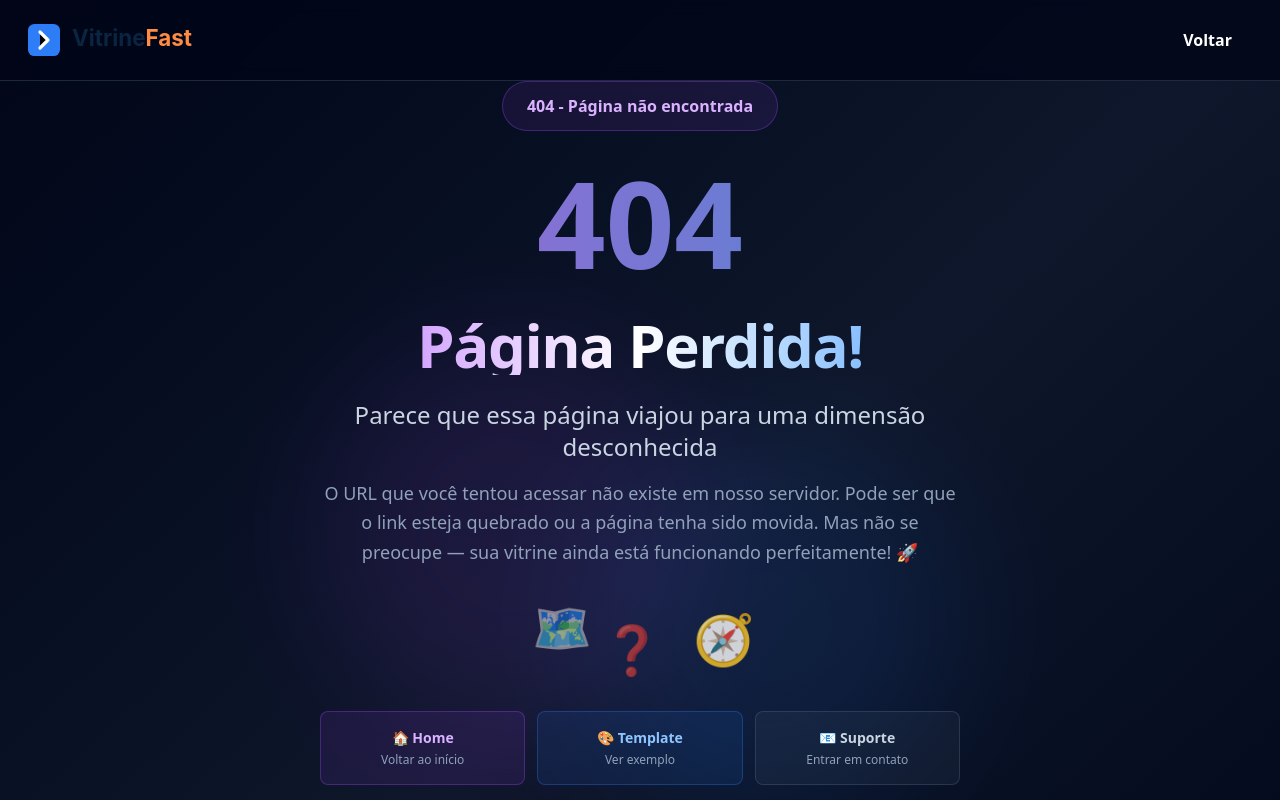
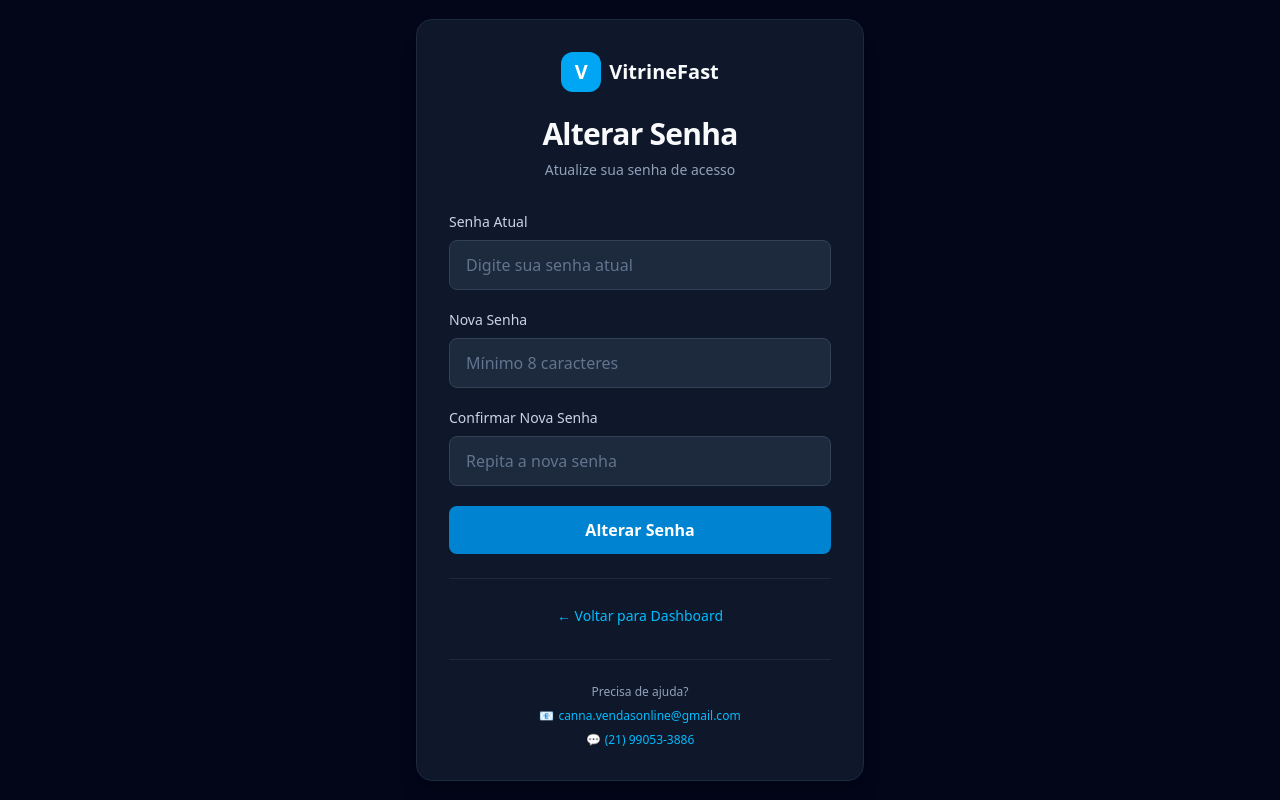
Before and after one commit to Cannalonga/PROJETO-PAGINAS-PARA-COMERCIO, a Next.js app: page /auth/change-password in a window 1280 px wide. Before the commit this address had no page. Shown: the top 800 px of the page. Built offline with nearby package versions, Linux system fonts and the light colour scheme; no server answers; sample sign-in values are in the browser's storage.

Commit message:
feat: Add change password page and contact info to admin/dashboard panels

```diff
--- a/app/admin/page.tsx
+++ b/app/admin/page.tsx
@@ -95,6 +95,12 @@ export default function AdminDashboard() {
             </div>
           </div>
           <div className="flex items-center gap-4">
+            <Link
+              href="/auth/change-password"
+              className="px-4 py-2 bg-slate-800 text-slate-300 rounded-lg hover:bg-slate-700 transition text-sm"
+            >
+              🔑 Alterar Senha
+            </Link>
             <button
               onClick={loadStores}
               className="px-4 py-2 bg-slate-800 text-slate-300 rounded-lg hover:bg-slate-700 transition text-sm"
@@ -231,8 +237,32 @@ export default function AdminDashboard() {
         </div>
 
         {/* Footer Info */}
-        <div className="mt-8 text-center text-sm text-slate-500">
+        <div className="mt-8 text-center text-sm text-slate-500 space-y-3">
           <p>🔒 Dashboard seguro - Acesso restrito a administradores SUPERADMIN</p>
+
+          <div className="pt-4 border-t border-slate-800 space-y-2">
+            <p className="font-medium text-slate-400">📞 Contato</p>
+            <div className="flex items-center justify-center gap-2">
+              <span>📧</span>
+              <a
+                href="mailto:canna.vendasonline@gmail.com"
+                className="text-sky-400 hover:text-sky-300"
+              >
+                canna.vendasonline@gmail.com
+              </a>
+            </div>
+            <div className="flex items-center justify-center gap-2">
+              <span>💬</span>
+              <a
+                href="https://wa.me/5521990533886"
+                target="_blank"
+                rel="noopener noreferrer"
+                className="text-sky-400 hover:text-sky-300"
+              >
+                (21) 99053-3886
+              </a>
+            </div>
+          </div>
         </div>
       </div>
     </main>
--- /dev/null
+++ b/app/auth/change-password/page.tsx
@@ -0,0 +1,204 @@
+'use client';
+
+import { useState } from 'react';
+import { useSession } from 'next-auth/react';
+import { useRouter } from 'next/navigation';
+import Link from 'next/link';
+
+export default function ChangePasswordPage() {
+  const { data: session, status } = useSession();
+  const router = useRouter();
+
+  const [currentPassword, setCurrentPassword] = useState('');
+  const [newPassword, setNewPassword] = useState('');
+  const [confirmPassword, setConfirmPassword] = useState('');
+  const [loading, setLoading] = useState(false);
+  const [error, setError] = useState('');
+  const [success, setSuccess] = useState('');
+
+  // Redirecionar se não autenticado
+  if (status === 'loading') {
+    return (
+      <main className="min-h-screen bg-slate-950 flex items-center justify-center">
+        <div className="text-slate-400">Carregando...</div>
+      </main>
+    );
+  }
+
+  if (!session) {
+    return null;
+  }
+
+  const handleSubmit = async (e: React.FormEvent) => {
+    e.preventDefault();
+    setError('');
+    setSuccess('');
+    setLoading(true);
+
+    // Validações
+    if (!currentPassword || !newPassword || !confirmPassword) {
+      setError('Todos os campos são obrigatórios');
+      setLoading(false);
+      return;
+    }
+
+    if (newPassword.length < 8) {
+      setError('Nova senha deve ter no mínimo 8 caracteres');
+      setLoading(false);
+      return;
+    }
+
+    if (newPassword !== confirmPassword) {
+      setError('As senhas não coincidem');
+      setLoading(false);
+      return;
+    }
+
+    if (currentPassword === newPassword) {
+      setError('Nova senha deve ser diferente da atual');
+      setLoading(false);
+      return;
+    }
+
+    try {
+      const response = await fetch('/api/auth/change-password', {
+        method: 'POST',
+        headers: {
+          'Content-Type': 'application/json',
+        },
+        body: JSON.stringify({
+          currentPassword,
+          newPassword,
+        }),
+      });
+
+      const data = await response.json();
+
+      if (!response.ok) {
+        setError(data.error || 'Erro ao alterar senha');
+        return;
+      }
+
+      setSuccess('✅ Senha alterada com sucesso! Verifique seu email para confirmar.');
+      setCurrentPassword('');
+      setNewPassword('');
+      setConfirmPassword('');
+
+      // Redirecionar após 2 segundos
+      setTimeout(() => {
+        router.push('/dashboard');
+      }, 2000);
+    } catch (err) {
+      setError('Erro ao conectar com o servidor');
+    } finally {
+      setLoading(false);
+    }
+  };
+
+  return (
+    <main className="min-h-screen bg-slate-950 flex items-center justify-center p-4">
+      <div className="bg-slate-900 border border-slate-800 rounded-2xl p-8 w-full max-w-md shadow-xl">
+        <div className="text-center mb-8">
+          <Link href="/dashboard" className="inline-flex items-center gap-2 mb-6 group">
+            <div className="h-10 w-10 bg-sky-500 rounded-xl flex items-center justify-center text-white font-bold text-xl group-hover:scale-105 transition">
+              V
+            </div>
+            <span className="font-bold text-xl text-slate-50">VitrineFast</span>
+          </Link>
+          <h1 className="text-3xl font-bold text-slate-50 mb-2">Alterar Senha</h1>
+          <p className="text-slate-400 text-sm">Atualize sua senha de acesso</p>
+        </div>
+
+        {error && (
+          <div className="mb-6 p-4 bg-red-500/10 border border-red-500/50 rounded-lg text-red-400 text-sm">
+            {error}
+          </div>
+        )}
+
+        {success && (
+          <div className="mb-6 p-4 bg-emerald-500/10 border border-emerald-500/50 rounded-lg text-emerald-400 text-sm">
+            {success}
+          </div>
+        )}
+
+        <form onSubmit={handleSubmit} className="space-y-5">
+          <div>
+            <label className="block text-sm font-medium text-slate-300 mb-2">
+              Senha Atual
+            </label>
+            <input
+              type="password"
+              value={currentPassword}
+              onChange={(e) => setCurrentPassword(e.target.value)}
+              required
+              disabled={loading}
+              className="w-full px-4 py-3 bg-slate-800 border border-slate-700 rounded-lg text-slate-50 placeholder-slate-500 focus:border-sky-500 focus:outline-none transition disabled:opacity-50"
+              placeholder="Digite sua senha atual"
+            />
+          </div>
+
+          <div>
+            <label className="block text-sm font-medium text-slate-300 mb-2">
+              Nova Senha
+            </label>
+            <input
+              type="password"
+              value={newPassword}
+              onChange={(e) => setNewPassword(e.target.value)}
+              required
+              disabled={loading}
+              className="w-full px-4 py-3 bg-slate-800 border border-slate-700 rounded-lg text-slate-50 placeholder-slate-500 focus:border-sky-500 focus:outline-none transition disabled:opacity-50"
+              placeholder="Mínimo 8 caracteres"
+            />
+          </div>
+
+          <div>
+            <label className="block text-sm font-medium text-slate-300 mb-2">
+              Confirmar Nova Senha
+            </label>
+            <input
+              type="password"
+              value={confirmPassword}
+              onChange={(e) => setConfirmPassword(e.target.value)}
+              required
+              disabled={loading}
+              className="w-full px-4 py-3 bg-slate-800 border border-slate-700 rounded-lg text-slate-50 placeholder-slate-500 focus:border-sky-500 focus:outline-none transition disabled:opacity-50"
+              placeholder="Repita a nova senha"
+            />
+          </div>
+
+          <button
+            type="submit"
+            disabled={loading}
+            className="w-full bg-sky-600 hover:bg-sky-700 text-white font-semibold py-3 rounded-lg transition disabled:opacity-50 disabled:cursor-not-allowed"
+          >
+            {loading ? 'Processando...' : 'Alterar Senha'}
+          </button>
+        </form>
+
+        <div className="mt-6 pt-6 border-t border-slate-800 text-center">
+          <Link href="/dashboard" className="text-sky-400 hover:text-sky-300 text-sm font-medium">
+            ← Voltar para Dashboard
+          </Link>
+        </div>
+
+        {/* Contact Info */}
+        <div className="mt-8 pt-6 border-t border-slate-800 text-center text-xs text-slate-400 space-y-2">
+          <p className="font-medium">Precisa de ajuda?</p>
+          <div className="flex items-center justify-center gap-1">
+            <span>📧</span>
+            <a href="mailto:canna.vendasonline@gmail.com" className="text-sky-400 hover:text-sky-300">
+              canna.vendasonline@gmail.com
+            </a>
+          </div>
+          <div className="flex items-center justify-center gap-1">
+            <span>💬</span>
+            <a href="https://wa.me/5521990533886" target="_blank" rel="noopener noreferrer" className="text-sky-400 hover:text-sky-300">
+              (21) 99053-3886
+            </a>
+          </div>
+        </div>
+      </div>
+    </main>
+  );
+}
--- a/app/dashboard/page.tsx
+++ b/app/dashboard/page.tsx
@@ -58,6 +58,12 @@ export default function DashboardPage() {
                         <span className="text-sm text-slate-400 hidden md:block">
                             Olá, {session?.user?.name}
                         </span>
+                        <Link
+                            href="/auth/change-password"
+                            className="text-sm text-sky-400 hover:text-sky-300 transition"
+                        >
+                            🔑 Alterar Senha
+                        </Link>
                         <button
                             onClick={() => signOut({ callbackUrl: '/' })}
                             className="text-sm text-red-400 hover:text-red-300 transition"
```
